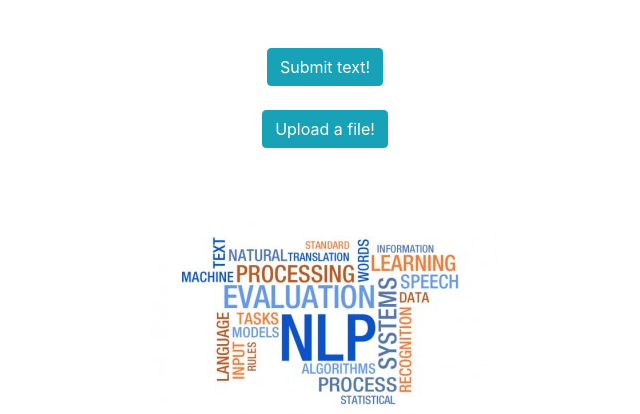
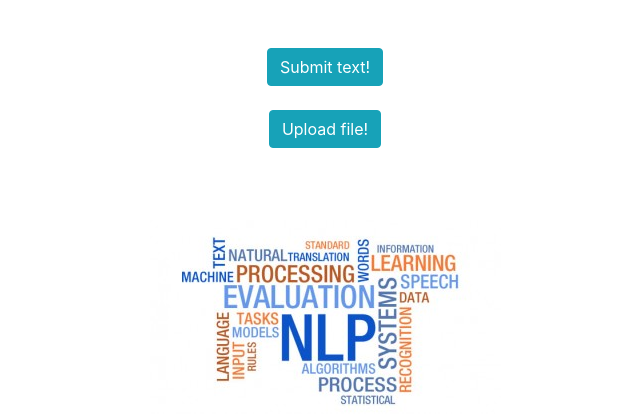
Before and after one commit to brettvanderwerff/Sentiment-Analyzer, a Flask app: page / in a window 1280 px wide. Shown: the part 160-574 px from the top of the page, without its empty margins (315-955 px from the left). Run offline with Flask 2, Linux system fonts and the light colour scheme; some libraries are stand-ins or nearby versions.

```diff
--- a/templates/home.html
+++ b/templates/home.html
@@ -1,18 +1,16 @@
 {% extends "base.html" %}
  {% block content %}
   <div class="container">
-
       <div class="row justify-content-sm-center">
         <div class = "col-sm-8">
             <h1 class="text-center">Welcome to Sentiment Analytics</h1>
             <p class="text-center">
                 A sentiment analysis tool powered by <a href="https://github.com/cjhutto/vaderSentiment">vaderSentiment</a><br><br><br><br>
                 <a href="/submit" class="btn btn-info" role="button">Submit text!</a><br><br>
-                <a href="/upload" class="btn btn-info" role="button">Upload a file!</a><br><br><br><br>
+                <a href="/upload" class="btn btn-info" role="button">Upload file!</a><br><br><br><br>
                 <img src="/static/cloud.jpg">
             </p>
         </div>
       </div>
-
   </div>
 {% endblock %}
```
